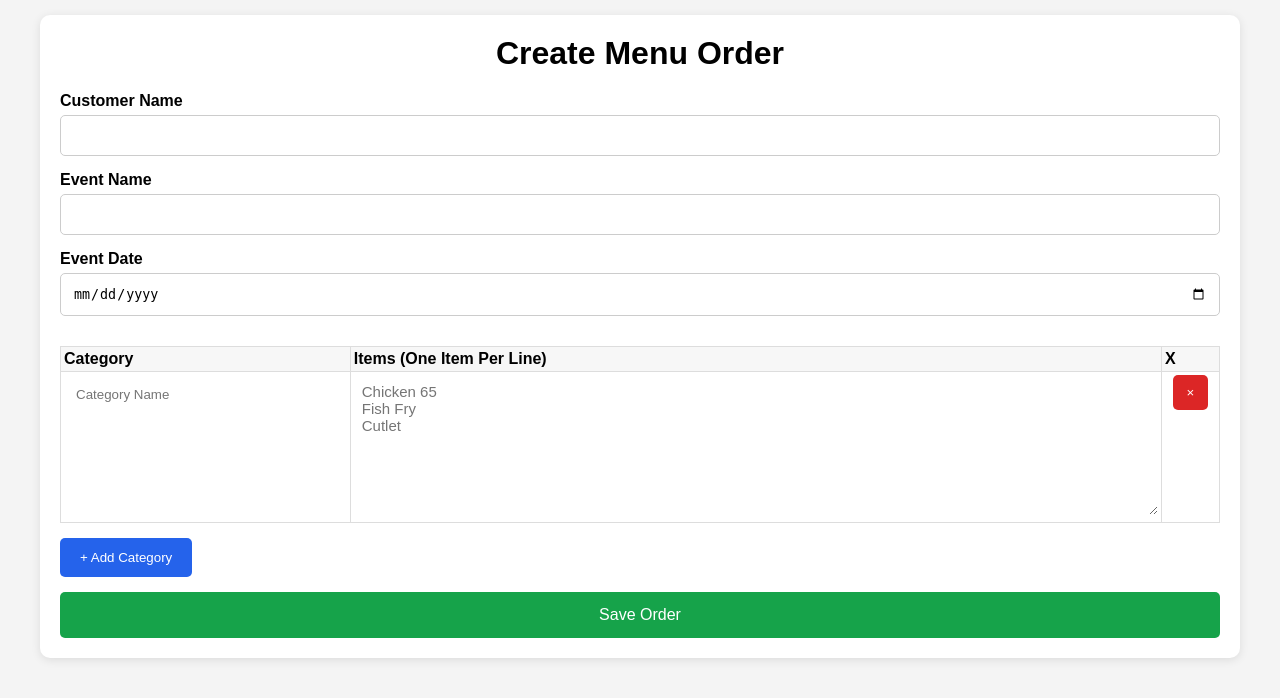
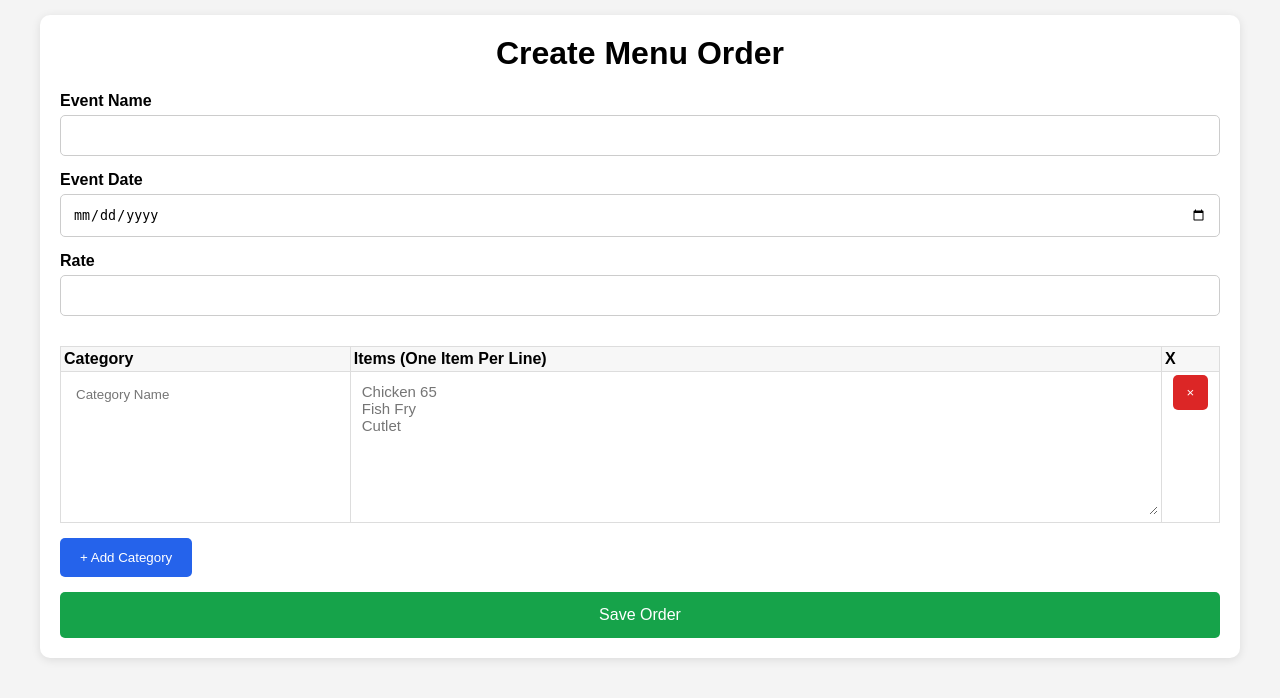
Before and after one commit to BJA711/catering-bills, a Django app: page /new/ in a window 1280 px wide. Shown: the top 698 px of the page. Run offline with Django 5.2, Linux system fonts and the light colour scheme.

Commit message:
Added new

```diff
--- a/templates/new_order.html
+++ b/templates/new_order.html
@@ -146,10 +146,7 @@ td textarea{
 
 {% csrf_token %}
 
-<div class="form-row">
-    <label>Customer Name</label>
-    <input type="text" name="customer_name" required>
-</div>
+
 
 <div class="form-row">
     <label>Event Name</label>
@@ -158,7 +155,12 @@ td textarea{
 
 <div class="form-row">
     <label>Event Date</label>
-    <input type="date" name="event_date" required>
+    <input type="date" name="event_date" >
+</div>
+
+    <div class="form-row">
+    <label>Rate</label>
+    <input type="text" name="Rate" required>
 </div>
 
 <div class="table-wrapper">
```
